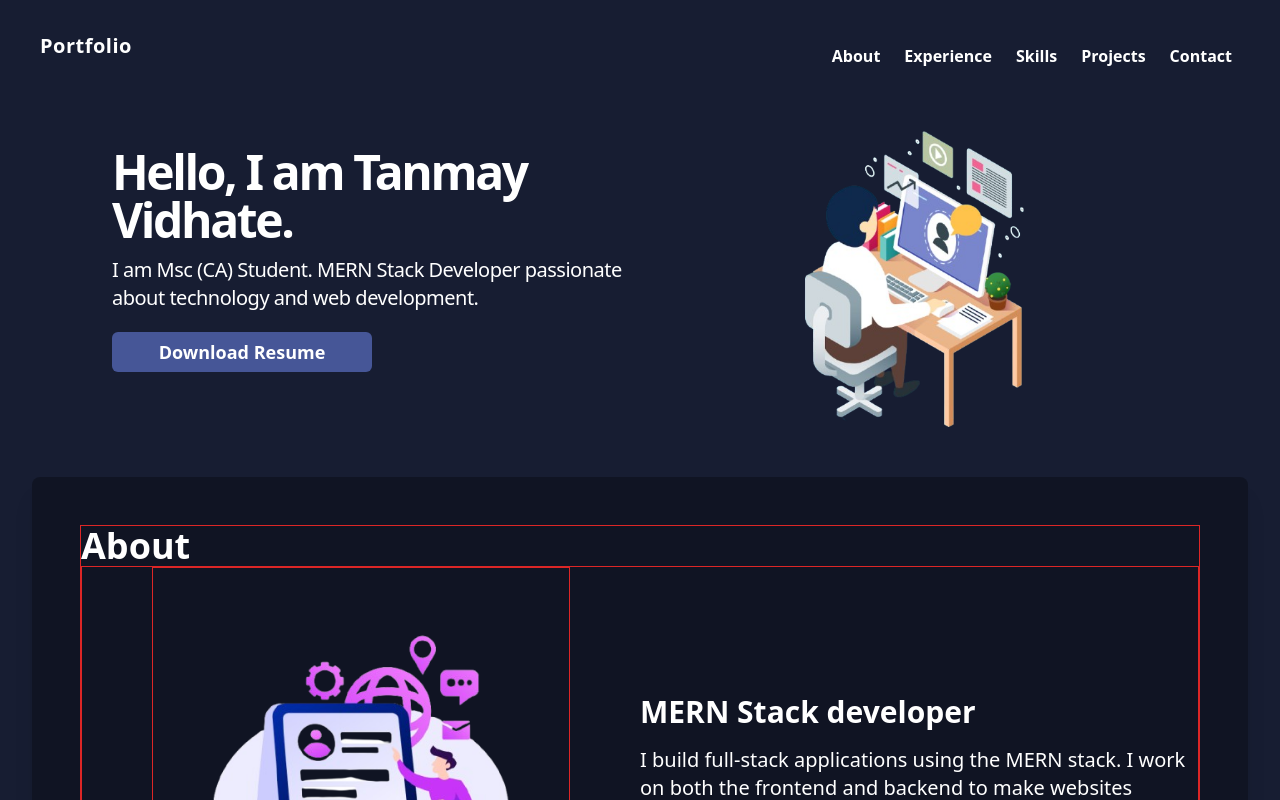
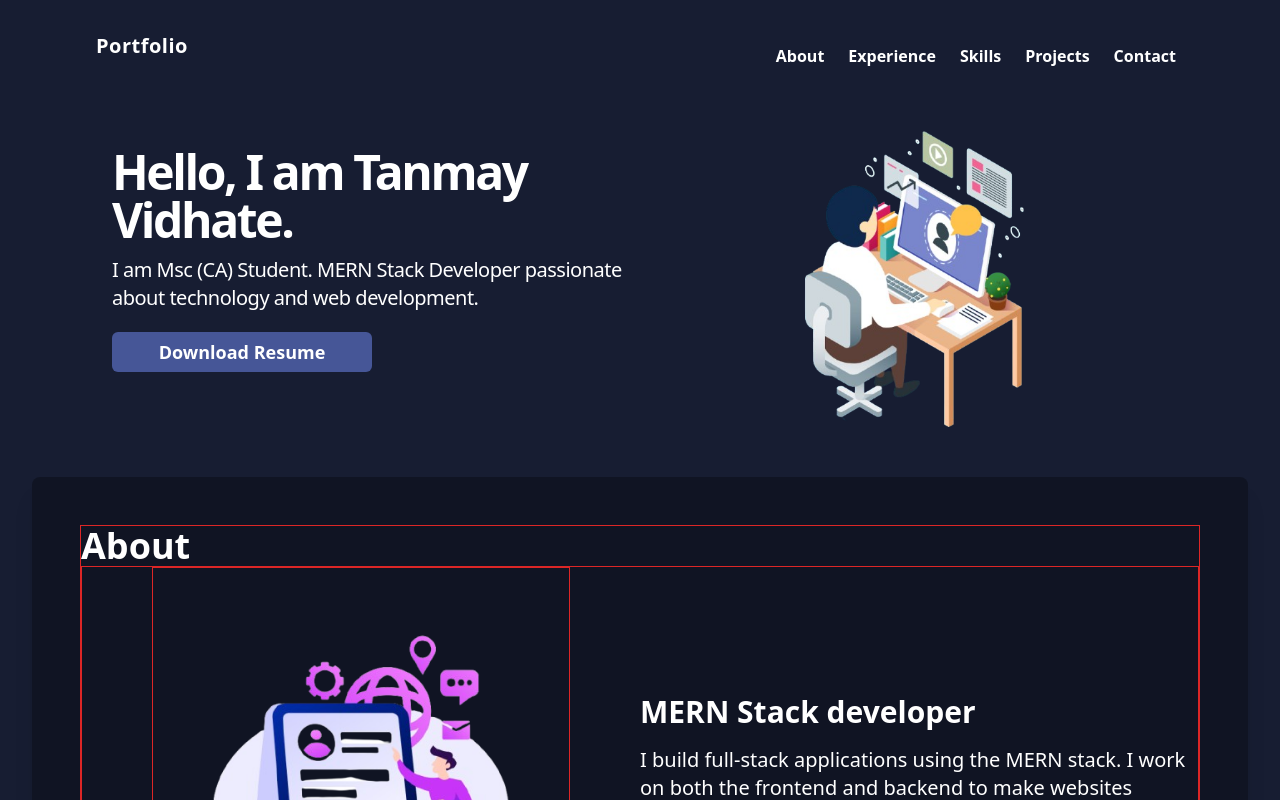
Before and after one commit to TanmayVidhate/Portfolio, a React (Vite) app: page / in a window 1280 px wide. Shown: the top 800 px of the page. Built offline with nearby package versions, Linux system fonts and the light colour scheme.

Commit message:
add padding

```diff
--- a/src/Components/Navbar.jsx
+++ b/src/Components/Navbar.jsx
@@ -7,7 +7,7 @@ function Navbar() {
     const [showMenu, setShowmenu] = useState(true);
     return (
         <>
-            <nav className='flex flex-wrap justify-between md:items-center text-white px-10 pt-6 md:px-15'>
+            <nav className='flex flex-wrap justify-between md:items-center text-white px-10 pt-6 md:px-15 lg:px-24'>
                 <span className='text-xl font-bold tracking-wide'>Portfolio</span>
                 <ul className={`${menu ? "block" : "hidden "} mx-24 p-y2 mt-4 font-semibold bg-black px-2 rounded-xl bg-opacity-30 sm:mx-60 md:mt-5 md:border-none text-center md:bg-transparent md:static md:mx-0 md:flex gap-6`}>
                     <a href='#About'>
```
